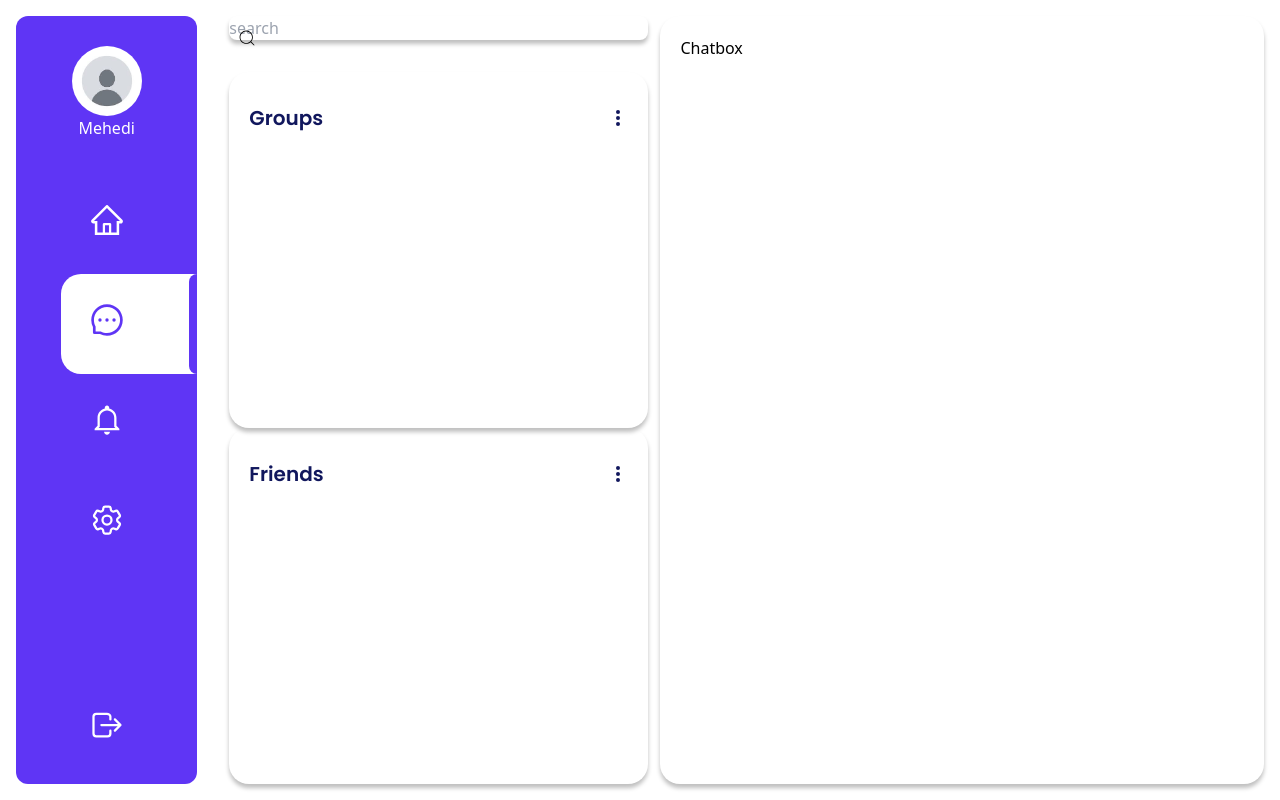
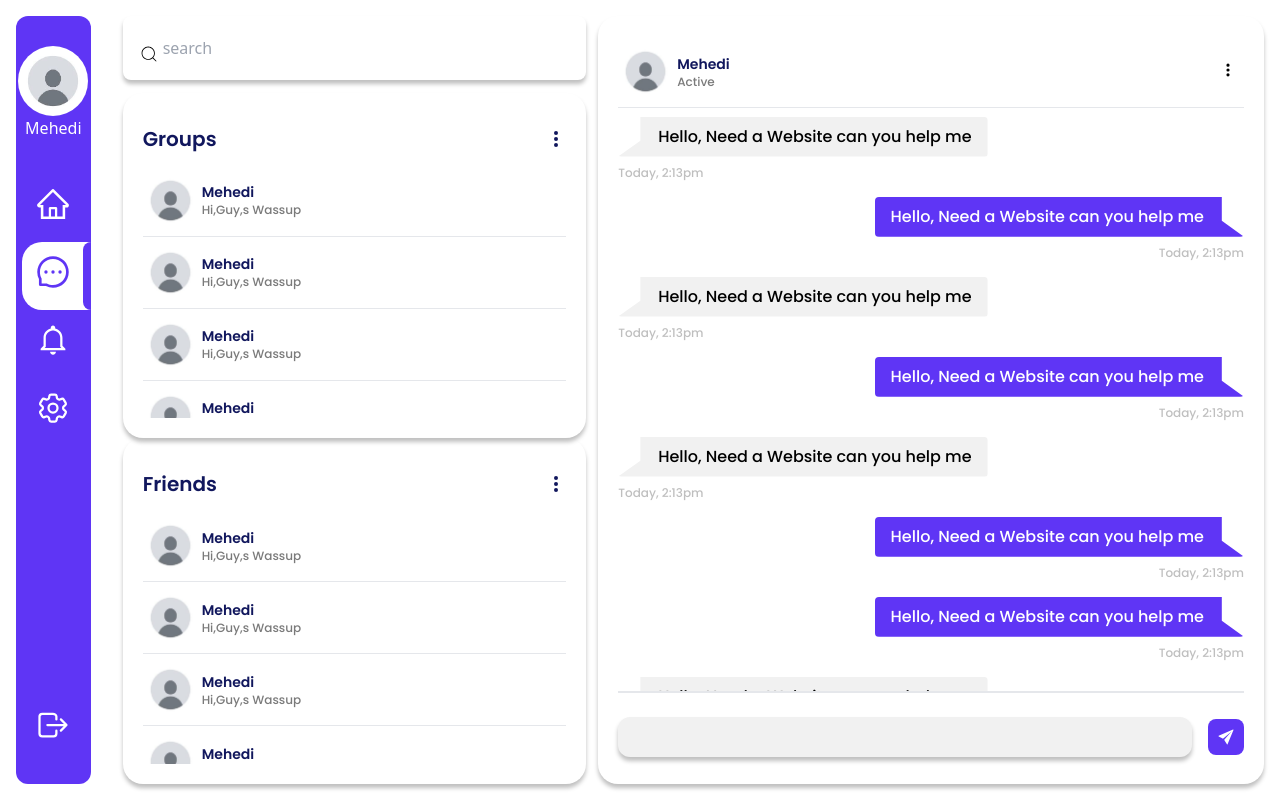
Before and after one commit to mollameehedi/kothako, a React (Vite) app: page /message in a window 1280 px wide. Built offline with nearby package versions, Linux system fonts and the light colour scheme.

Commit message:
message page design almost done

```diff
--- a/src/Components/ChatBox.jsx
+++ b/src/Components/ChatBox.jsx
@@ -1,10 +1,33 @@
 import React from 'react'
 import Card from '../Utils/Card'
+import UserItem from '../Utils/UserItem'
+import Button from '../Utils/Button'
+import Avater from '../assets/avater.jpg'
+import Input from '../Utils/Input'
+import { IoIosSend } from "react-icons/io";
+import Header from '../Utils/Message/Header'
+
+import LeftSingleMessage from '../Utils/Message/LeftSingleMessage'
+import RightSingleMessage from '../Utils/Message/RightSingleMessage'
 
 const ChatBox = () => {
   return (
-    <Card className="h-full">
-        Chatbox
+    <Card className="h-full flex flex-col justify-between">
+      <Header src={Avater}/>
+      <div className='h-[80%] w-full overflow-y-scroll custom-scrollbar'>
+       <LeftSingleMessage message='Hello, Need a Website can you help me' date='Today, 2:13pm'/>
+       <RightSingleMessage message='Hello, Need a Website can you help me' date='Today, 2:13pm'/>
+       <LeftSingleMessage message='Hello, Need a Website can you help me' date='Today, 2:13pm'/>
+       <RightSingleMessage message='Hello, Need a Website can you help me' date='Today, 2:13pm'/>
+       <LeftSingleMessage message='Hello, Need a Website can you help me' date='Today, 2:13pm'/>
+       <RightSingleMessage message='Hello, Need a Website can you help me' date='Today, 2:13pm'/>
+       <RightSingleMessage message='Hello, Need a Website can you help me' date='Today, 2:13pm'/>
+       <LeftSingleMessage message='Hello, Need a Website can you help me' date='Today, 2:13pm'/>
+      </div>
+      <div  className='h-[10%] flex items-center border-t-2 pt-4'>
+        <Input type='text' className='p-2 shadow-custom w-full bg-[#F1F1F1] rounded-xl' placeholder='' />
+        <Button type='text' className='text-xl font-poppins font-semibold text-white bg-primary p-2 rounded-lg ml-4'><IoIosSend/></Button>
+      </div>
     </Card>
   )
 }
--- a/src/Components/ChatList.jsx
+++ b/src/Components/ChatList.jsx
@@ -2,35 +2,56 @@ import React from 'react'
 import Input from '../Utils/Input'
 import { CiSearch } from "react-icons/ci";
 import Card from '../Utils/Card';
+import Avater from '../assets/avater.jpg'
 import Button from '../Utils/Button';
 import CardHeader from '../Utils/CardHeader';
 import CardBody from '../Utils/Cardbody';
 import { HiDotsVertical } from "react-icons/hi";
+import UserItem from '../Utils/UserItem';
 
 const ChatList = () => {
+  let handleClick = (e) =>{
+    console.log(e);
+
+  }
   return (
     <div className='flex  flex-col h-full pr-3'>
-      <div className='relative h-1/6 w-full'>
-        <CiSearch className='absolute left-2 top-3 text-xl text-black' />
-        <Input type='text' placeholder='search' className='shadow-custom rounded-lg w-full' />
+      <div className='relative h-[10%] w-full'>
+        <CiSearch className='absolute left-4 top-1/2 text-[20px] text-black translate-y-center' />
+        <Input type='text' placeholder='search' className='shadow-custom rounded-lg w-full p-5 pl-10 focus:outline-none' />
       </div>
-      <Card className=" h-2.5/6">
+      <div className="h-[45%]">
+      <Card>
         <CardHeader title="Groups">
           <Button><HiDotsVertical /></Button>
         </CardHeader>
         <CardBody className='h-5/6 overflow-y-scroll custom-scrollbar'>
-
+            <UserItem src={Avater} handleClick={()=> handleClick(20)}/>
+            <UserItem src={Avater} handleClick={()=> handleClick(20)}/>
+            <UserItem src={Avater} handleClick={()=> handleClick(20)}/>
+            <UserItem src={Avater} handleClick={()=> handleClick(20)}/>
+            <UserItem src={Avater} handleClick={()=> handleClick(20)}/>
+            <UserItem src={Avater} handleClick={()=> handleClick(20)}/>
         </CardBody>
       </Card>
-      <Card className=" h-2.5/6">
+      </div>
+    <div className="h-[45%]">
+
+    <Card>
         <CardHeader title="Friends">
           <Button><HiDotsVertical /></Button>
         </CardHeader>
         <CardBody className='h-5/6 overflow-y-scroll custom-scrollbar'>
-
+        <UserItem src={Avater} handleClick={()=> handleClick(20)}/>
+            <UserItem src={Avater} handleClick={()=> handleClick(20)}/>
+            <UserItem src={Avater} handleClick={()=> handleClick(20)}/>
+            <UserItem src={Avater} handleClick={()=> handleClick(20)}/>
+            <UserItem src={Avater} handleClick={()=> handleClick(20)}/>
+            <UserItem src={Avater} handleClick={()=> handleClick(20)}/>
         </CardBody>
 
       </Card>
+    </div>
     </div>
   )
 }
--- a/src/Layout/RootLaout.jsx
+++ b/src/Layout/RootLaout.jsx
@@ -6,10 +6,10 @@ import SideBar from './SideBar';
 const RootLaout = () => {
   return (
     <div className='flex w-full h-screen overflow-hidden'>
-      <div className='w-2/12 h-full p-4'>
+      <div className='w-1/12 h-full p-4'>
       <SideBar/>
     </div>
-       <div className='w-10/12 h-screen  p-4'>
+       <div className='w-11/12 h-screen  p-4'>
         <Outlet />
        </div>
     </div>
--- a/src/Pages/Message.jsx
+++ b/src/Pages/Message.jsx
@@ -5,7 +5,7 @@ import ChatBox from '../Components/ChatBox'
 const Message = () => {
   return (
     <div className='flex h-full'>
-      <div className='w-5/12'>
+      <div className='w-5/12 h-full'>
       <ChatList/>
       </div>
       <div className='w-7/12 h-full'>
--- /dev/null
+++ b/src/Utils/Message/Header.jsx
@@ -0,0 +1,25 @@
+import React from 'react'
+import Image from '../Image'
+import Button from '../Button'
+import { HiDotsVertical } from 'react-icons/hi'
+
+const Header = ({handleClick,src}) => {
+  return (
+    <div className='h-[10%]'>
+      <div className='flex items-center border-b py-2'>
+    <Image className='h-[55px] w-[55px] rounded-full mr-1' src={src}/>
+    <div className='flex w-full items-center justify-between'>
+        <div>
+            <h4 className='text-sm text-secondary font-semibold font-poppins'>Mehedi</h4>
+            <p className='text-xs text-[#4D4D4DBF] font-medium font-poppins'>Active</p>
+        </div>
+        <div className='text-right pr-2'>
+        <Button handleClick={handleClick}><HiDotsVertical/></Button>
+        </div>
+    </div>
+</div>
+  </div>
+  )
+}
+
+export default Header
--- /dev/null
+++ b/src/Utils/Message/LeftSingleMessage.jsx
@@ -0,0 +1,15 @@
+import React from 'react'
+import Text from '../Text'
+
+const LeftSingleMessage = ({message,date}) => {
+  return (
+  <>
+    <div className='py-2'>
+         <Text text={message} className='sing_message pl-10 pr-4 poligon_msg bg-[#F1F1F1] left_poligon_msg  '/>
+         <Text text={date} className='text-black/[25%] text-xs font-medium font-poppins pt-2'/>
+    </div>
+  </>
+  )
+}
+
+export default LeftSingleMessage
--- /dev/null
+++ b/src/Utils/Message/RightSingleMessage.jsx
@@ -0,0 +1,15 @@
+import React from 'react'
+import Text from '../Text'
+
+const RightSingleMessage = ({message,date}) => {
+  return (
+  <>
+    <div className='py-2 text-right'>
+         <Text text={message} className='sing_message pr-10 pl-4 poligon_msg text-white bg-primary  right_poligon_msg'/>
+         <Text text={date} className='text-black/[25%] text-xs font-medium font-poppins pt-2 text-right'/>
+    </div>
+  </>
+  )
+}
+
+export default RightSingleMessage
--- a/src/Utils/SidBar/SideItem.jsx
+++ b/src/Utils/SidBar/SideItem.jsx
@@ -4,7 +4,7 @@ import { NavLink } from "react-router-dom";
 const SideItem = ({link,children}) => {
   return (
     <li className='w-full text-center'>
-        <NavLink className='sidebar-item ' to={link}>{children} </NavLink>
+        <NavLink className='sidebar-item' to={link}>{children} </NavLink>
     </li>
   )
 }
--- a/src/Utils/UserItem.jsx
+++ b/src/Utils/UserItem.jsx
@@ -1,9 +1,9 @@
 import React from 'react'
 import Image from './Image'
 
-const UserItem = ({src,children}) => {
+const UserItem = ({src,children,handleClick}) => {
   return (
-    <div className='flex items-center border-b py-2'>
+    <div onClick={handleClick} className='flex items-center border-b py-2'>
     <Image className='h-[55px] w-[55px] rounded-full mr-1' src={src}/>
     <div className='flex w-full items-center justify-between'>
         <div>
--- a/src/index.css
+++ b/src/index.css
@@ -34,10 +34,25 @@
 
 /* sidebar class start here */
 .sidebar-item {
-    @apply  text-4xl py-8 w-full inline-block relative flex justify-center text-white ;
+    @apply  text-4xl py-4 w-full inline-block relative flex justify-center text-white ;
   }
 .sidebar-item.active {
-    @apply  text-primary  after:absolute after:content-[""] after:right-0 after:top-1 after:h-full after:w-3/4 after:bg-white after:rounded-l-[20px]  before:absolute before:content-[""] before:right-0 before:top-1 before:h-full before:w-[8px] before:bg-primary before:rounded-l-[20px] before:z-30;
+    @apply  text-primary after:absolute after:content-[""] after:right-0 after:top-1 after:h-full after:w-11/12 after:bg-white after:rounded-l-[20px]  before:absolute before:content-[""] before:right-0 before:top-1 before:h-full before:w-[8px] before:bg-primary before:rounded-l-[20px] before:z-30;
   }
 
   /* sidebar class end here */
+
+
+  /* Message class start here */
+  .left_poligon_msg{
+    clip-path: polygon(6% 0, 100% 0, 100% 99%, 0 99%, 6% 60%);
+  }
+  .right_poligon_msg{
+    clip-path: polygon(94% 0, 94% 60%, 100% 100%, 0 100%, 0 0);
+
+  }
+  .sing_message{
+    @apply text-base font-poppins font-medium  leading-6 py-2 rounded inline-block;
+  }
+
+  /* Message class end here */
--- a/tailwind.config.js
+++ b/tailwind.config.js
@@ -13,9 +13,13 @@ export default {
       colors: {
         primary: '#5F35F5',
         secondary: '#11175D',
+        fgry: '#F1F1F1',
       },
       boxShadow: {
         'custom': '0px 4px 4px 0px #00000040',
+      },
+      translate: {
+        'center': '-50%',
       }
     },
   },
```
